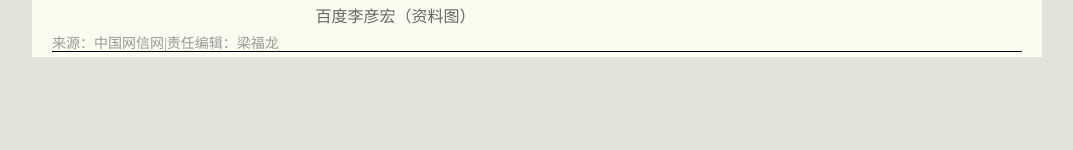
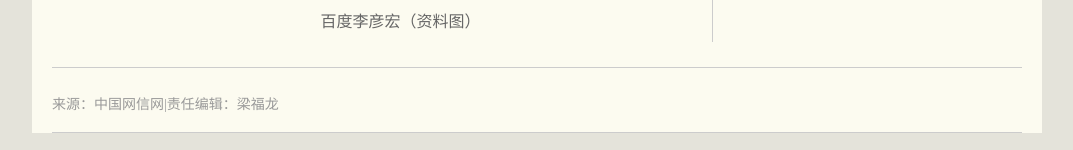
Before and after one commit to zhengxiaohu123/zhengxiaohu123.github.io, a plain HTML site: page 期中作业/index.html in a window 1280 px wide. Shown: the part 2617-2767 px from the top of the page, without its empty margins (103-1176 px from the left). Before the commit the page ends 2674 px from the top, so only its background shows below. Drawn offline with Linux system fonts and the light colour scheme.

Commit message:
期中作业

```diff
--- a/期中作业/web.css
+++ b/期中作业/web.css
@@ -94,6 +94,8 @@ body {
 .left {
     width: 655px;
     float: left;
+    border-right: 1px #ccc solid;
+    margin:5px 5px;
 }
 
 .channel-nav,
@@ -176,21 +178,19 @@ body {
     line-height: 1.5;
     margin: 8px 0;
 }
-
+.foot{
+    margin:20px 0;
+    padding:20px 0;
+    border-top: 1px #ccc solid;
+    border-bottom:1px #ccc solid;
+}
 .foot p{
     color: #999;
     font-size:14px;
     font-family: '宋体';
     margin-top: 10px
-    padding:5px;
 }
 
 .left img {
     text-align: center;
 }
-.line_dotted{
-    height: 5px;
-   border-top: 1px  solid;
-   padding-bottom: 5px
-   color: #999
-}
```
